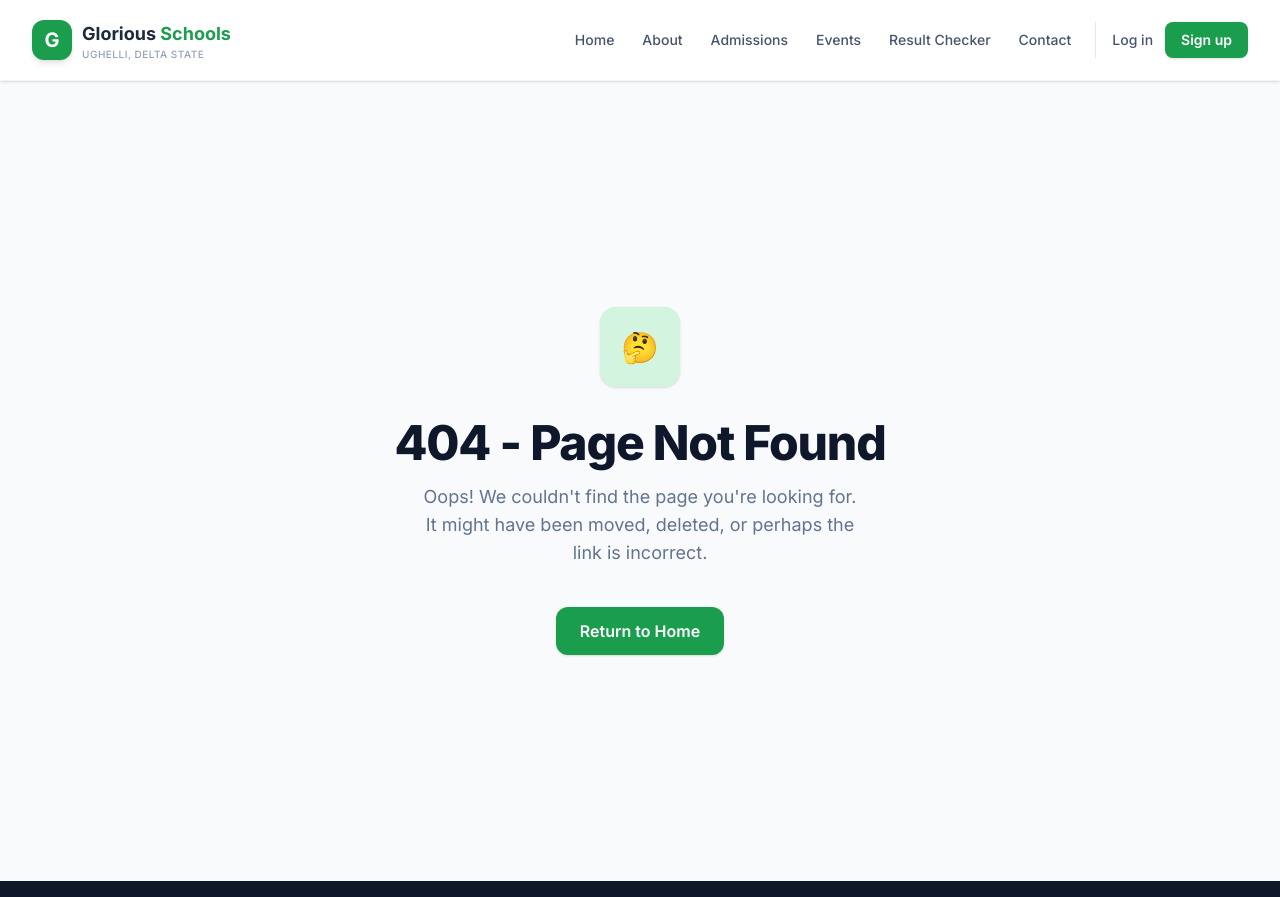
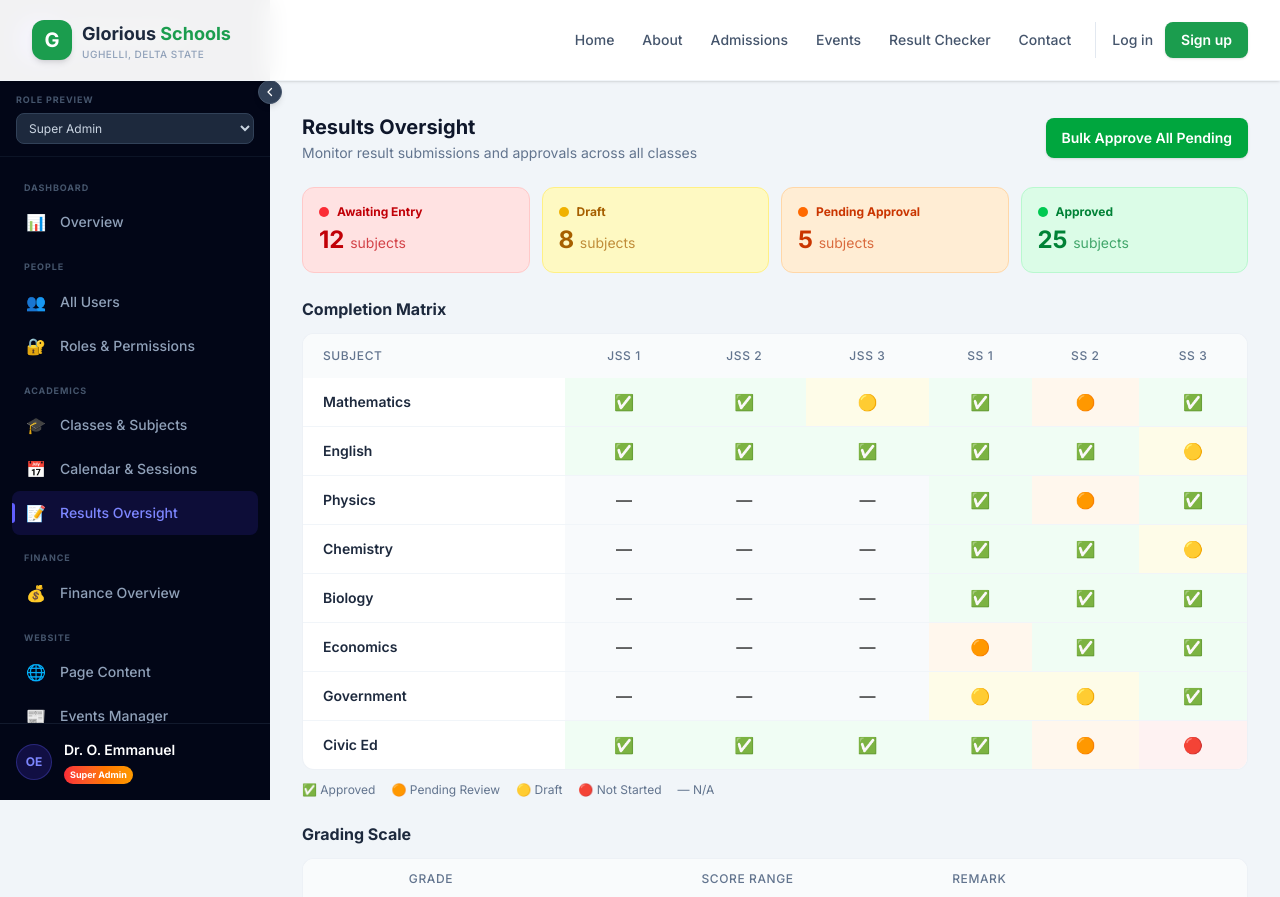
Before and after one commit to efebryan/glorious-school, a Next.js app: page /admin/results in a window 1280 px wide. Before the commit this address had no page. Shown: the top 897 px of the page. Built offline with nearby package versions, Linux system fonts and the light colour scheme.

Commit message:
auto-commit: 4/23/2026, 5:06:36 PM

```diff
--- /dev/null
+++ b/src/app/admin/results/page.tsx
@@ -0,0 +1,131 @@
+"use client";
+
+const PIPELINE = [
+  { stage: "Awaiting Entry", count: 12, color: "bg-red-100 text-red-700 border-red-200", dot: "bg-red-500" },
+  { stage: "Draft", count: 8, color: "bg-yellow-100 text-yellow-700 border-yellow-200", dot: "bg-yellow-500" },
+  { stage: "Pending Approval", count: 5, color: "bg-orange-100 text-orange-700 border-orange-200", dot: "bg-orange-500" },
+  { stage: "Approved", count: 25, color: "bg-green-100 text-green-700 border-green-200", dot: "bg-green-500" },
+];
+
+const SUBJECTS_LIST = ["Mathematics", "English", "Physics", "Chemistry", "Biology", "Economics", "Government", "Civic Ed"];
+const CLASSES_LIST = ["JSS 1", "JSS 2", "JSS 3", "SS 1", "SS 2", "SS 3"];
+
+// Status: A=Approved, P=Pending, D=Draft, N=Not started, X=N/A
+const STATUS_MAP: Record<string, string[]> = {
+  Mathematics:  ["A", "A", "D", "A", "P", "A"],
+  English:      ["A", "A", "A", "A", "A", "D"],
+  Physics:      ["X", "X", "X", "A", "P", "A"],
+  Chemistry:    ["X", "X", "X", "A", "A", "D"],
+  Biology:      ["X", "X", "X", "A", "A", "A"],
+  Economics:    ["X", "X", "X", "P", "A", "A"],
+  Government:   ["X", "X", "X", "D", "D", "A"],
+  "Civic Ed":   ["A", "A", "A", "A", "P", "N"],
+};
+
+const STATUS_DISPLAY: Record<string, { icon: string; bg: string }> = {
+  A: { icon: "✅", bg: "bg-green-50" },
+  P: { icon: "🟠", bg: "bg-orange-50" },
+  D: { icon: "🟡", bg: "bg-yellow-50" },
+  N: { icon: "🔴", bg: "bg-red-50" },
+  X: { icon: "—", bg: "bg-slate-50" },
+};
+
+const GRADING_SCALE = [
+  { grade: "A", range: "70 – 100", remark: "Excellent" },
+  { grade: "B", range: "60 – 69", remark: "Very Good" },
+  { grade: "C", range: "50 – 59", remark: "Good" },
+  { grade: "D", range: "40 – 49", remark: "Fair" },
+  { grade: "E", range: "30 – 39", remark: "Poor" },
+  { grade: "F", range: "0 – 29", remark: "Fail" },
+];
+
+export default function ResultsPage() {
+  return (
+    <div className="p-4 sm:p-6 lg:p-8 max-w-[1400px] mx-auto space-y-6">
+      <div className="flex flex-col sm:flex-row sm:items-center sm:justify-between gap-3">
+        <div>
+          <h1 className="text-xl font-bold text-slate-900">Results Oversight</h1>
+          <p className="text-sm text-slate-500 mt-0.5">Monitor result submissions and approvals across all classes</p>
+        </div>
+        <button className="px-4 py-2.5 bg-green-600 hover:bg-green-700 text-white text-sm font-semibold rounded-lg transition-colors shadow-sm">Bulk Approve All Pending</button>
+      </div>
+
+      {/* Pipeline */}
+      <div className="grid grid-cols-2 sm:grid-cols-4 gap-3">
+        {PIPELINE.map((p, i) => (
+          <div key={i} className={`rounded-xl border p-4 ${p.color}`}>
+            <div className="flex items-center gap-2 mb-1">
+              <span className={`w-2.5 h-2.5 rounded-full ${p.dot}`} />
+              <span className="text-xs font-bold">{p.stage}</span>
+            </div>
+            <p className="text-2xl font-bold">{p.count} <span className="text-sm font-normal opacity-70">subjects</span></p>
+          </div>
+        ))}
+      </div>
+
+      {/* Results Matrix */}
+      <div className="space-y-3">
+        <h2 className="text-base font-bold text-slate-800">Completion Matrix</h2>
+        <div className="bg-white rounded-xl border border-slate-200/60 overflow-hidden">
+          <div className="overflow-x-auto">
+            <table className="w-full text-sm min-w-[600px]">
+              <thead>
+                <tr className="bg-slate-50/80 text-slate-500 text-xs uppercase tracking-wider">
+                  <th className="text-left px-5 py-3.5 font-medium">Subject</th>
+                  {CLASSES_LIST.map((c) => (
+                    <th key={c} className="text-center px-3 py-3.5 font-medium">{c}</th>
+                  ))}
+                </tr>
+              </thead>
+              <tbody className="divide-y divide-slate-100">
+                {SUBJECTS_LIST.map((sub) => (
+                  <tr key={sub} className="hover:bg-slate-50/50">
+                    <td className="px-5 py-3 font-semibold text-slate-800">{sub}</td>
+                    {STATUS_MAP[sub].map((st, j) => {
+                      const d = STATUS_DISPLAY[st];
+                      return (
+                        <td key={j} className={`px-3 py-3 text-center ${d.bg}`}>
+                          <span className="text-base">{d.icon}</span>
+                        </td>
+                      );
+                    })}
+                  </tr>
+                ))}
+              </tbody>
+            </table>
+          </div>
+        </div>
+        <div className="flex flex-wrap gap-4 text-xs text-slate-500">
+          <span className="flex items-center gap-1">✅ Approved</span>
+          <span className="flex items-center gap-1">🟠 Pending Review</span>
+          <span className="flex items-center gap-1">🟡 Draft</span>
+          <span className="flex items-center gap-1">🔴 Not Started</span>
+          <span className="flex items-center gap-1">— N/A</span>
+        </div>
+      </div>
+
+      {/* Grading Scale */}
+      <div className="space-y-3">
+        <h2 className="text-base font-bold text-slate-800">Grading Scale</h2>
+        <div className="bg-white rounded-xl border border-slate-200/60 overflow-hidden">
+          <table className="w-full text-sm">
+            <thead><tr className="bg-slate-50/80 text-slate-500 text-xs uppercase tracking-wider">
+              <th className="text-center px-5 py-3 font-medium">Grade</th>
+              <th className="text-center px-4 py-3 font-medium">Score Range</th>
+              <th className="text-left px-4 py-3 font-medium">Remark</th>
+            </tr></thead>
+            <tbody className="divide-y divide-slate-100">
+              {GRADING_SCALE.map((g, i) => (
+                <tr key={i} className="hover:bg-slate-50/50">
+                  <td className="px-5 py-3 text-center font-bold text-slate-800">{g.grade}</td>
+                  <td className="px-4 py-3 text-center text-slate-600">{g.range}</td>
+                  <td className="px-4 py-3 text-slate-600">{g.remark}</td>
+                </tr>
+              ))}
+            </tbody>
+          </table>
+        </div>
+      </div>
+    </div>
+  );
+}
```
